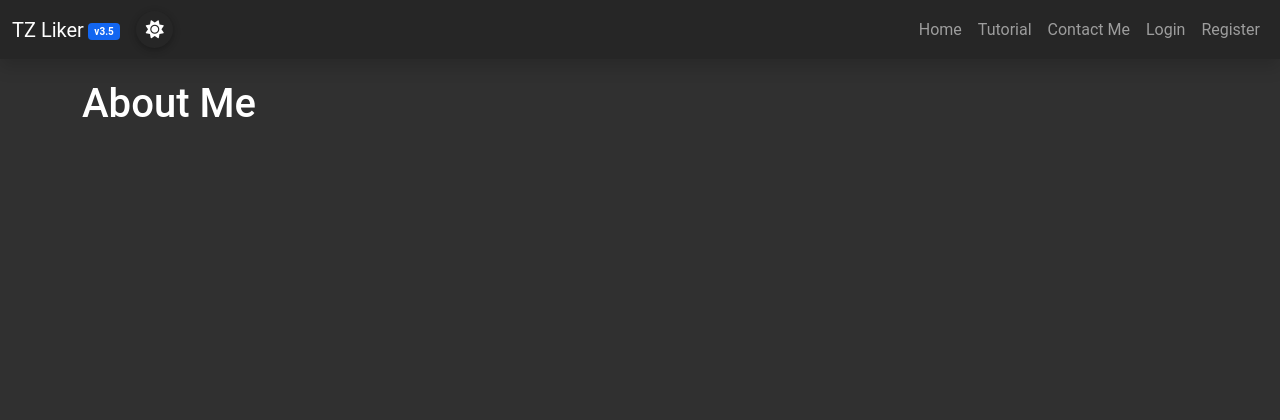
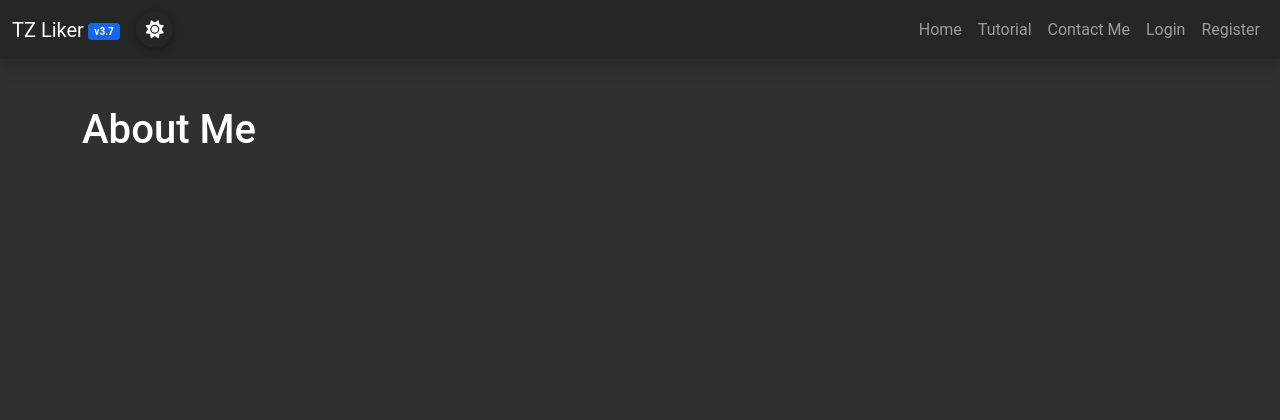
Before and after one commit to zarir94/TZ_Liker, a Django app: page /about/ in a window 1280 px wide. Shown: the top 420 px of the page. Run offline with Django 4.2, Linux system fonts and the light colour scheme; some libraries are stand-ins or nearby versions.

Commit message:
Update base.html

```diff
--- a/templates/base.html
+++ b/templates/base.html
@@ -1,4 +1,4 @@
-<!DOCTYPE HTML>
+Q<!DOCTYPE HTML>
 <html lang="en">
   <head>
     <meta charset="utf-8">
@@ -19,7 +19,7 @@
 		    <button style="padding-left: 5px;margin-right: 5px;width: 35px;height: 28px;" class="navbar-toggler" type="button" data-mdb-toggle="collapse" data-mdb-target="#navbarNavAltMarkup" aria-controls="navbarNavAltMarkup" aria-expanded="false" aria-label="Toggle navigation">
 		      <i id="menu_icon" class="fas fa-bars"></i>
 		    </button>
-		    <a class="navbar-brand" href="/">TZ Liker<span style="font-size: 10px;color: white !important;" class="badge text-muted ms-1 mt-1 bg-primary">v3.5</span></a>
+		    <a class="navbar-brand" href="/">TZ Liker<span style="font-size: 10px;color: white !important;" class="badge text-muted ms-1 mt-1 bg-primary">v3.7</span></a>
 		    <button style="font-size: 18px;" type="button" onclick="window.location.href=`/switchtheme?next=${window.location.href}`" class="btn btn-dark btn-floating ms-auto">
 		    	{% if theme == 'dark' %}
 				  	<i class="fas fa-sun"></i>
```
